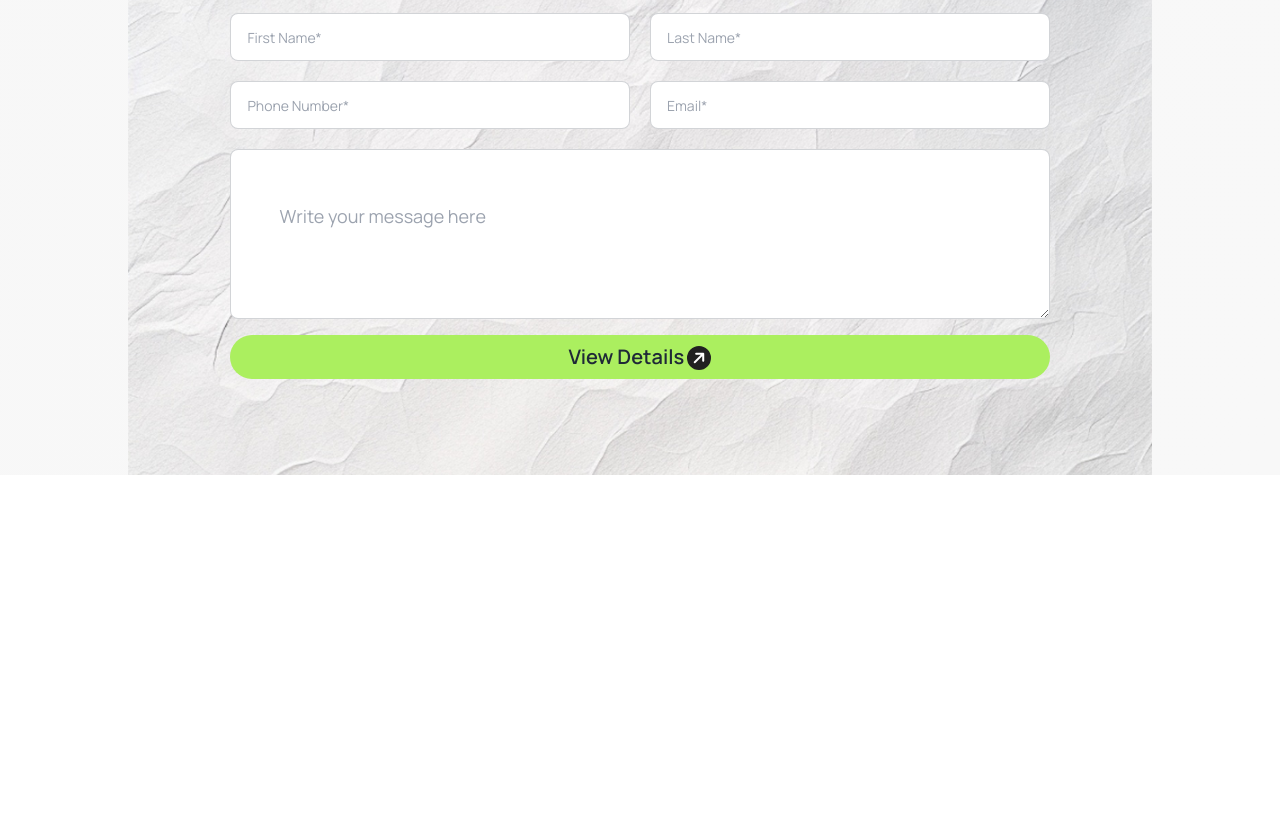
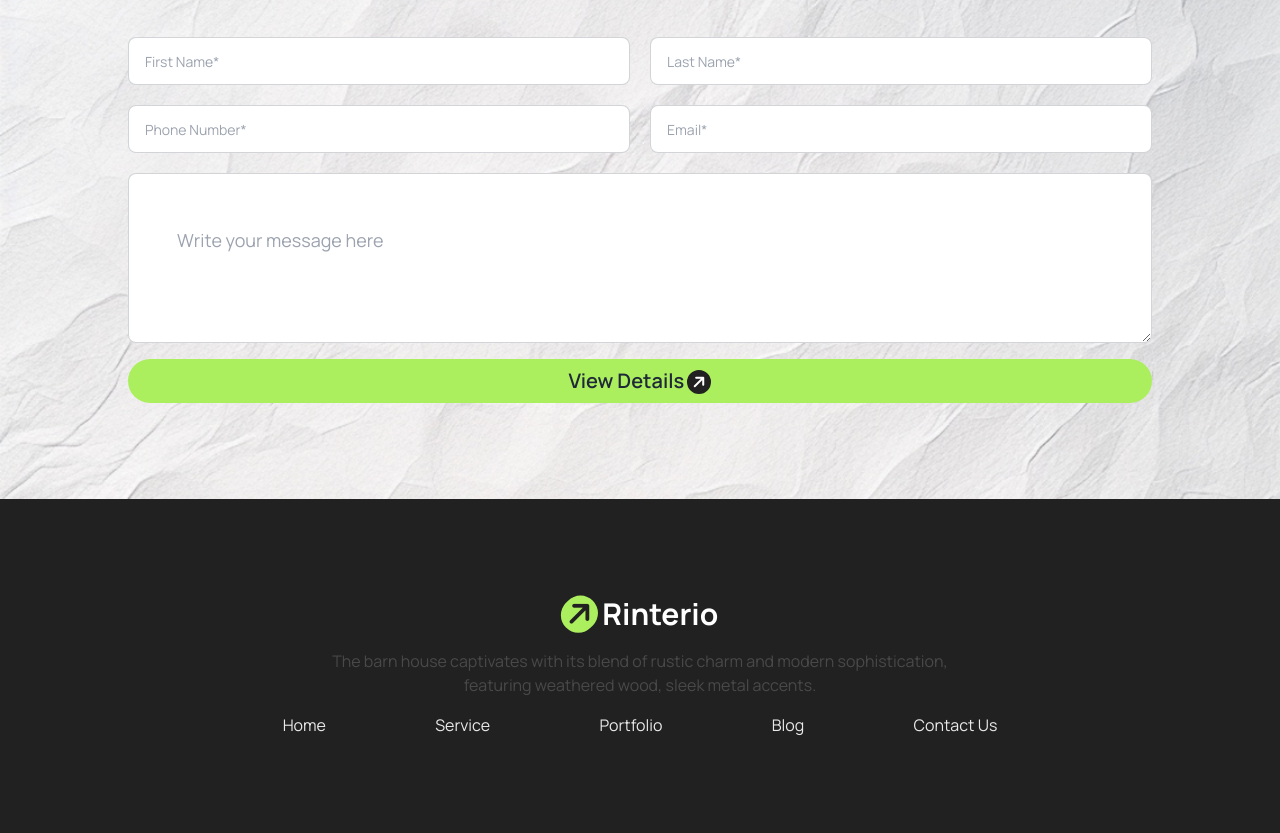
Before and after one commit to KI-Anik/Assingment-03, a plain HTML site: page index.html in a window 1280 px wide. Shown: the part 3100-3933 px from the top of the page. Before the commit the page ends 3575 px from the top, so only its background shows below. Drawn offline with nearby package versions, Linux system fonts and the light colour scheme.

Commit message:
footer done and "latest latest portfolio" due

```diff
--- a/index.html
+++ b/index.html
@@ -209,7 +209,7 @@
      </section>
 
      <!-- lets Connect -->
-      <section id="discuss" class="pt-20 pb-24">
+      <section id="discuss" class="pt-20 pb-24 md:-mx-22 lg:-mx-32 mt-6">
         <div class="space-y-6 text-center p-10">
           <p class="inline px-6 py-3 bg-green-light rounded-full font-semibold"><i class="fa-solid fa-arrow-right "></i> Let’s Connect</p>
           <h2 class="text-5xl font-bold">Let’s Discuss Next Project</h2>
@@ -231,6 +231,22 @@
 
       </section>
     </main>
+
+    <!-- footer -->
+   <footer class="p-24 text-center bg-black md:-mx-22 lg:-mx-32">
+    <div class="space-y-4 sm:w-3/4 mx-auto">
+      <h3 class="text-xl text-white sm:text-3xl font-bold
+    "><i class="fa-solid fa-arrow-up rotate-45 bg-green-dark px-1.5 py-1 text-black rounded-full"></i> Rinterio</h3>
+    <p>The barn house captivates with its blend of rustic charm and modern sophistication,<br> featuring weathered wood, sleek metal accents.</p>
+    <div class="flex flex-col gap-2 sm:flex-row justify-around text-[#E9E9E9]">
+      <a href="">Home</a>
+      <a href="">Service</a>
+      <a href="">Portfolio</a>
+      <a href="">Blog</a>
+      <a href="">Contact Us</a>
+    </div>
+    </div>
+   </footer>
 </body>
 
 </html>
```
